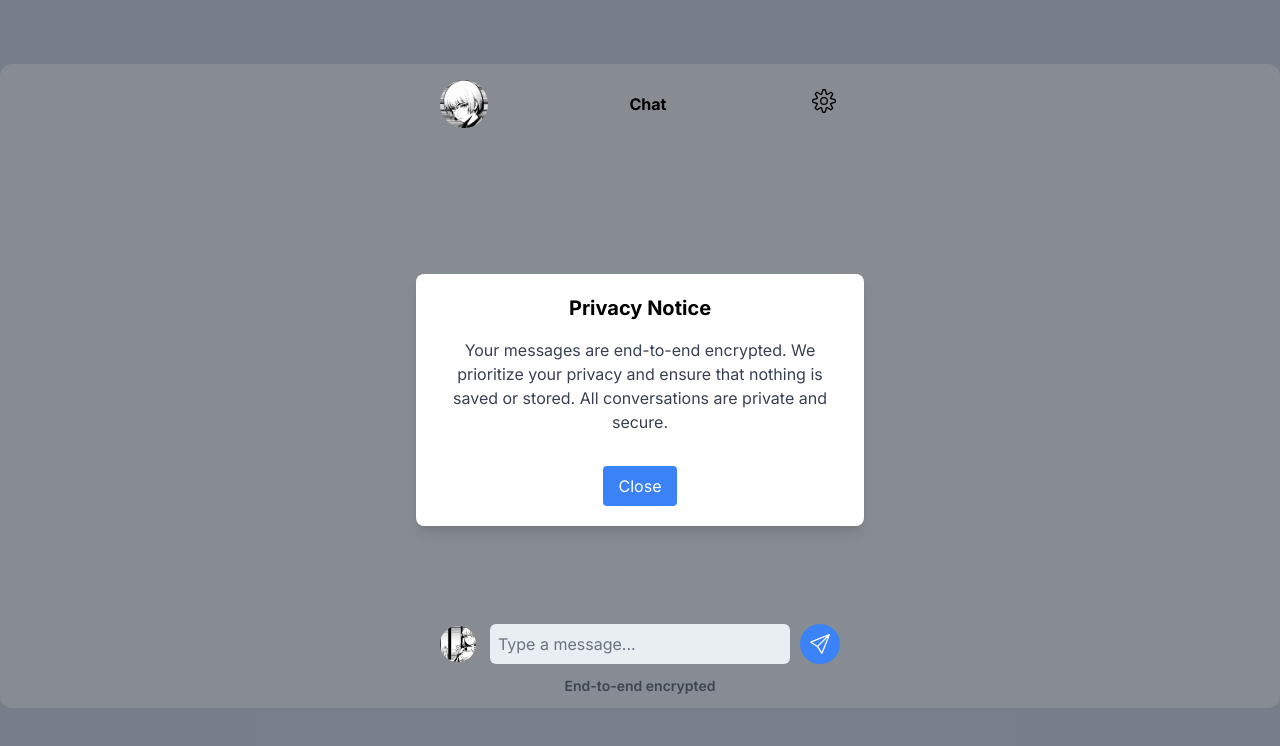
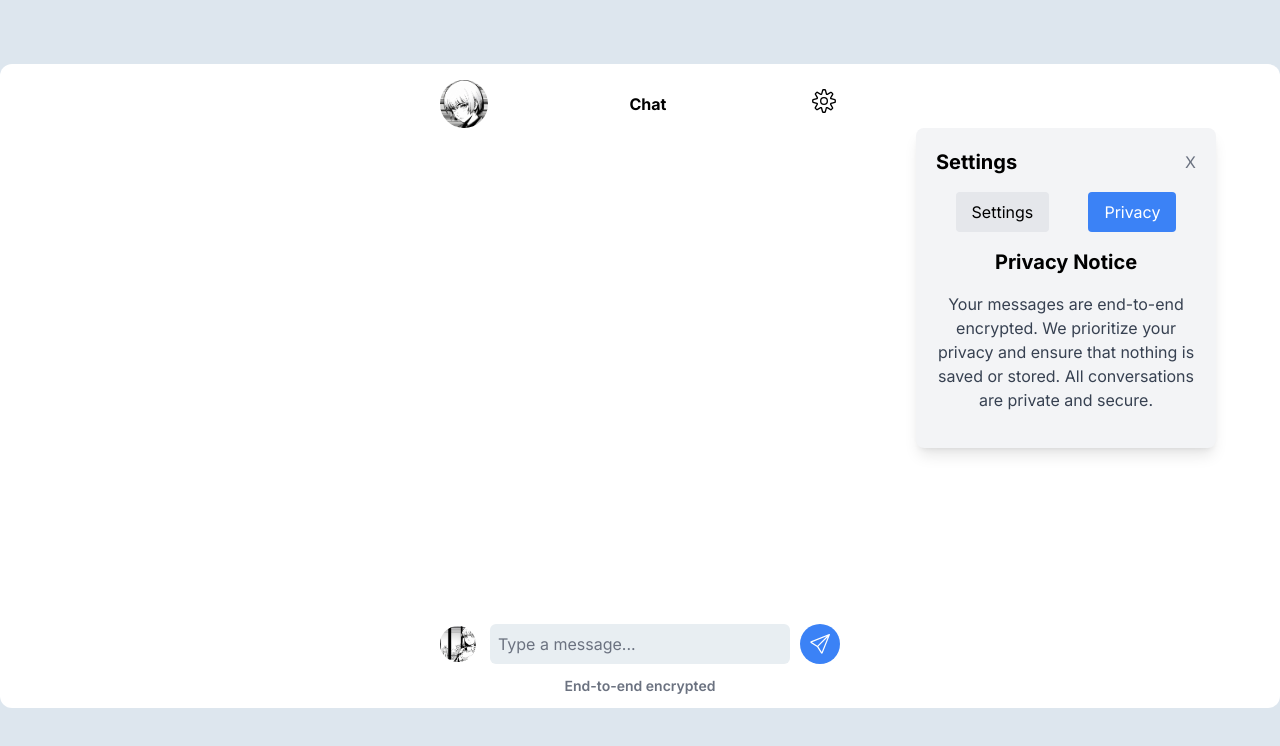
Before and after one commit to 000xs/Mental-Health-Support-Chatbot, a Next.js app: page / in a window 1280 px wide. Both pictures are taken after a click on the element "End-to-end encrypted". Shown: the top 746 px of the page. Built offline with nearby package versions, Linux system fonts and the light colour scheme.

Commit message:
Privacy windows upgrade and settting and privacy toggeter , romove pop up

```diff
--- a/pages/index.js
+++ b/pages/index.js
@@ -13,7 +13,7 @@ export default function Home() {
   const [theme, setTheme] = useState("light"); // Default to light mode
   const [notifications, setNotifications] = useState(true); // Default to notifications enabled
   const [privacy, setPrivacy] = useState(true); // Default to privacy enabled
-  const [showPrivacyPopup, setShowPrivacyPopup] = useState(false); // State to manage privacy popup visibility
+  const [activeTab, setActiveTab] = useState('settings'); // State to manage the active tab
 
   // Toggle dark mode class
   useEffect(() => {
@@ -119,8 +119,33 @@ export default function Home() {
         {/* Settings Interface */}
         {settingsOpen && (
           <div className="settings-panel absolute top-0 right-0 mt-16 mr-16 w-[300px] p-5 bg-gray-100 dark:bg-gray-700 dark:text-white rounded-lg shadow-lg">
-            <h2 className="text-xl font-bold mb-4">Settings</h2>
+            <div className="flex justify-between items-center mb-4">
+              <h2 className="text-xl font-bold">Settings</h2>
+              <button
+                onClick={() => setSettingsOpen(false)}
+                className="text-gray-500 dark:text-gray-300"
+              >
+                X
+              </button>
+            </div>
 
+            <div className="flex justify-around mb-4">
+              <button
+                className={`px-4 py-2 rounded ${activeTab === 'settings' ? 'bg-blue-500 text-white' : 'bg-gray-200 dark:bg-gray-800'}`}
+                onClick={() => setActiveTab('settings')}
+              >
+                Settings
+              </button>
+              <button
+                className={`px-4 py-2 rounded ${activeTab === 'privacy' ? 'bg-blue-500 text-white' : 'bg-gray-200 dark:bg-gray-800'}`}
+                onClick={() => setActiveTab('privacy')}
+              >
+                Privacy
+              </button>
+            </div>
+
+            {activeTab === 'settings' && (
+              <div>
                 <div className="mb-4">
                   <label className="text-sm font-medium">Theme</label>
                   <select
@@ -153,41 +178,31 @@ export default function Home() {
                   />
                   <span className="ml-2 text-sm text-gray-600 dark:text-gray-400">Enable privacy mode</span>
                 </div>
+              </div>
+            )}
 
-            <button
-              onClick={() => setSettingsOpen(false)}
-              className="mt-2 px-4 py-2 bg-blue-500 text-white rounded"
-            >
-              Close Settings
-            </button>
+            {activeTab === 'privacy' && (
+              <div className="text-center">
+                <h3 className="text-xl font-bold mb-4">Privacy Notice</h3>
+                <p className="text-gray-700 dark:text-gray-300 mb-4">
+                  Your messages are end-to-end encrypted. We prioritize your privacy and ensure that nothing is saved or stored. All conversations are private and secure.
+                </p>
+              </div>
+            )}
+
           </div>
         )}
 
         {/* End-to-End Encryption Text */}
         <p
           className="py-1 font-semibold text-gray-500 dark:text-gray-400 text-sm cursor-pointer"
-          onClick={() => setShowPrivacyPopup(true)}
+          onClick={() => {
+            setSettingsOpen(true);
+            setActiveTab('privacy');
+          }}
         >
           End-to-end encrypted
         </p>
-
-        {/* Privacy Popup */}
-        {showPrivacyPopup && (
-          <div className="privacy-popup fixed inset-0 bg-gray-900 bg-opacity-50 flex justify-center items-center">
-            <div className="bg-white dark:bg-gray-800 p-5 rounded-lg shadow-lg max-w-md text-center">
-              <h3 className="text-xl font-bold mb-4">Privacy Notice</h3>
-              <p className="text-gray-700 dark:text-gray-300 mb-4">
-                Your messages are end-to-end encrypted. We prioritize your privacy and ensure that nothing is saved or stored. All conversations are private and secure.
-              </p>
-              <button
-                onClick={() => setShowPrivacyPopup(false)}
-                className="mt-4 px-4 py-2 bg-blue-500 text-white rounded"
-              >
-                Close
-              </button>
-            </div>
-          </div>
-        )}
 
       </div>
     </main>
```
Lines whose indentation alone changed are shown as unchanged.
